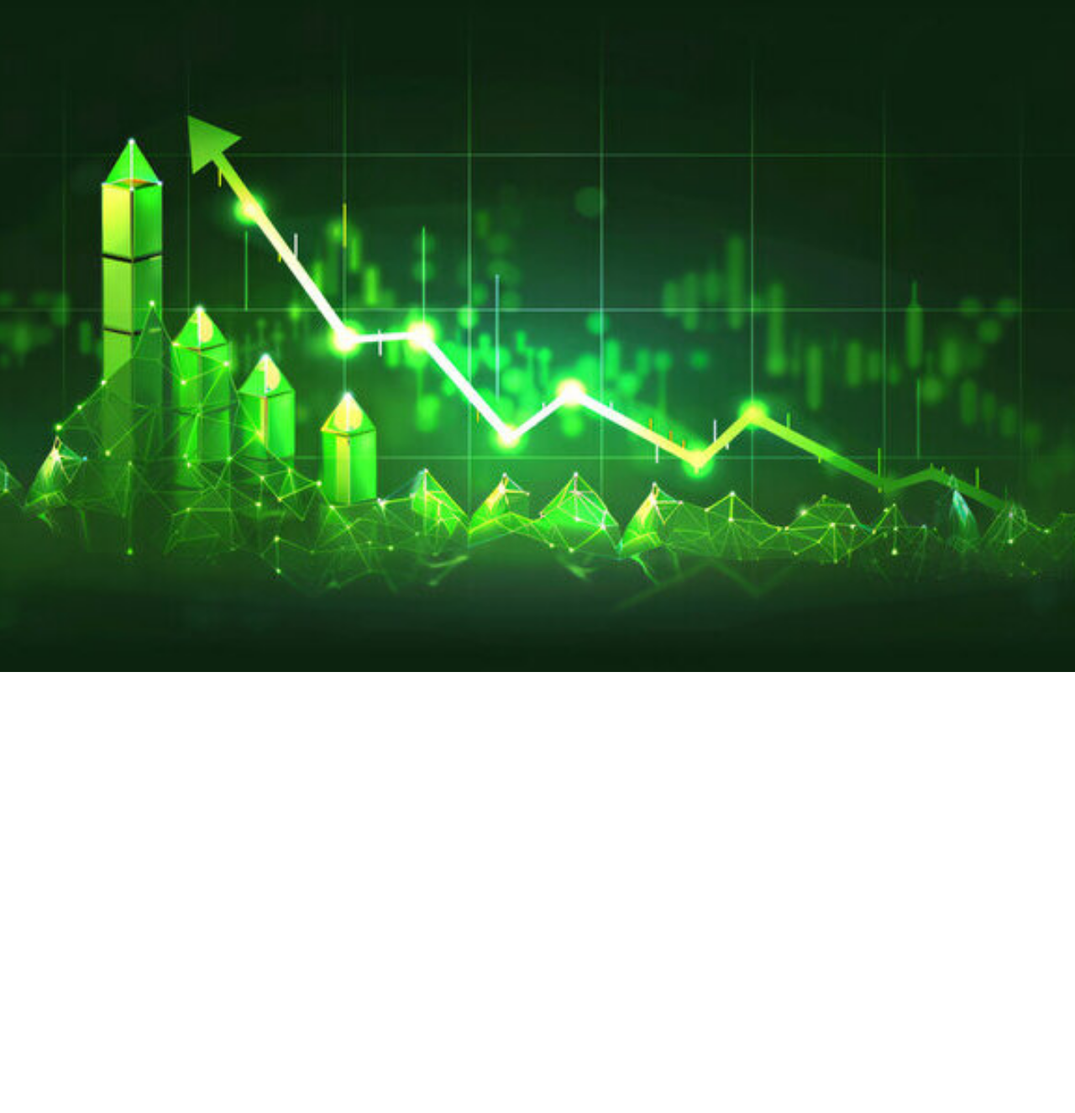
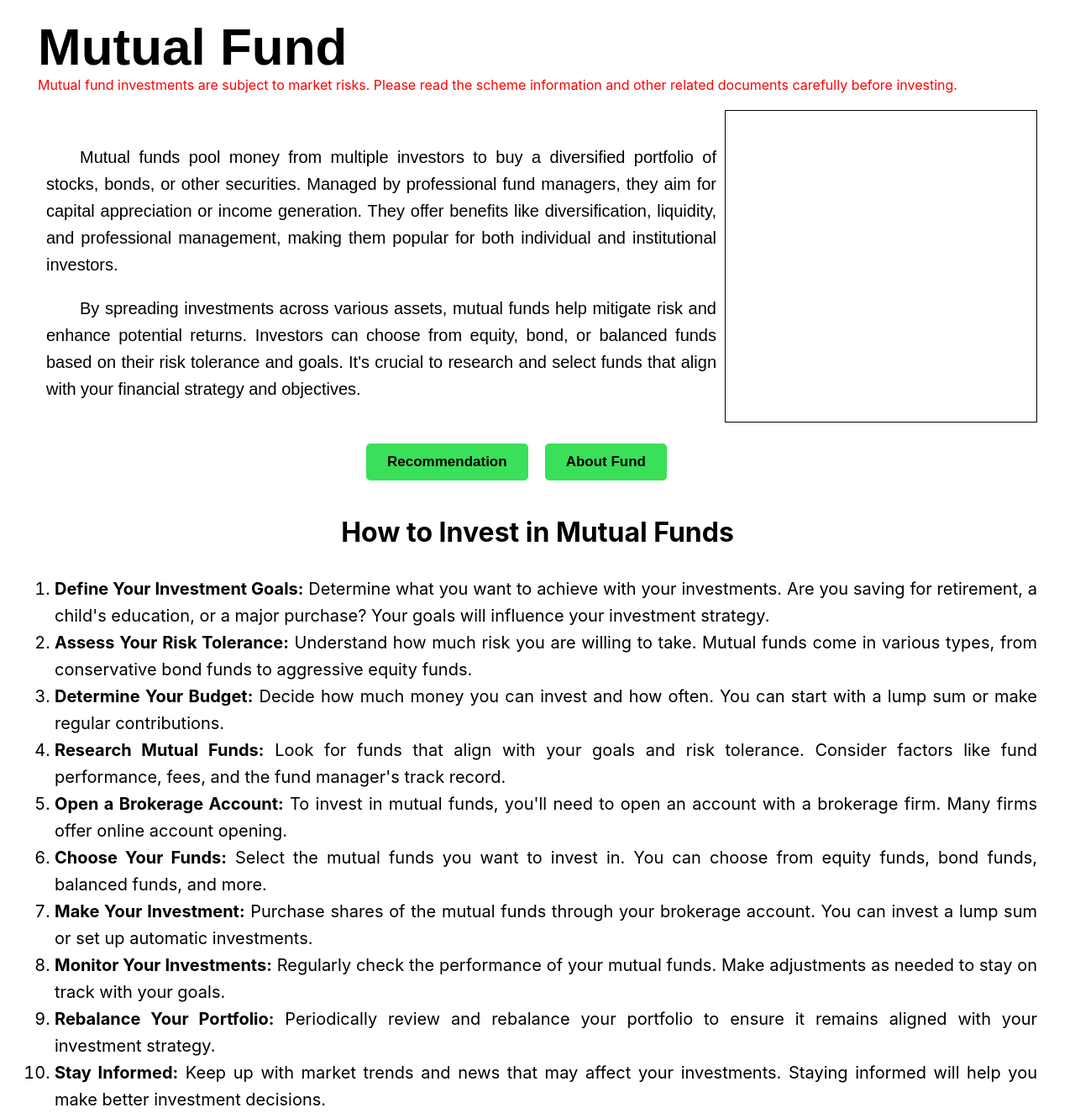
Before and after one commit to Sanjana-06/FinSage, a React (Create React App) app in the folder frontend/: page /mutualfund in a window 1280 px wide. Before the commit this address had no page. Shown: the whole page at 84% size. Before the commit the page ends 800 px from the top, so only its background shows below. Built offline with nearby package versions, Linux system fonts and the light colour scheme.

Commit message:
Added MutualFund home page

```diff
--- a/frontend/src/App.js
+++ b/frontend/src/App.js
@@ -2,6 +2,8 @@ import "./App.css";
 import { BrowserRouter as Router, Routes, Route } from "react-router-dom";
 import LoginPage from "./pages/LoginPage";
 import HomePage from "./pages/HomePage";
+import MutualFundPage from "./components/MutualFund/home";
+
 
 function App() {
   return (
@@ -10,6 +12,7 @@ function App() {
         <Routes>
           <Route path="/" element={<LoginPage />} />
           <Route path="/home" element={<HomePage />} />
+          <Route path="/mutualfund" element={<MutualFundPage/>} />
         </Routes>
       </Router>
     </div>
--- /dev/null
+++ b/frontend/src/components/MutualFund/home.js
@@ -0,0 +1,54 @@
+import React from 'react';
+
+const MutualFundPage = () => {
+
+  return (
+    <div style={{backgroundColor: 'white', padding: '20px', height: '100vh', paddingLeft: '45px', paddingRight: '45px' }}>
+      <h1 style={{ textAlign: 'left', fontFamily: "Arial, sans-serif", fontSize: '62px', marginBottom: '0px', marginTop: '0px'}}>
+        Mutual Fund
+      </h1>
+
+      <h3 style={{ color: 'red', fontSize: '16px', fontWeight: 'normal', marginTop: '0px', marginBottom: '20px' }}>
+        Mutual fund investments are subject to market risks. Please read the scheme information and other related documents carefully before investing.
+      </h3>
+
+      <div style={{ display: 'flex' }}>
+        <div style={{ flex: 1, marginRight: '10px' }}>
+          <p style={{ paddingLeft:'10px',marginTop: '40px', marginBottom: '20px', fontFamily: 'Arial, sans-serif', fontSize: '20px', textAlign: 'justify', lineHeight: '1.6',textIndent: '2em'  }}>
+            Mutual funds pool money from multiple investors to buy a diversified portfolio of stocks, bonds, or other securities. Managed by professional fund managers, they aim for capital appreciation or income generation. They offer benefits like diversification, liquidity, and professional management, making them popular for both individual and institutional investors.</p>
+          <p style={{ paddingLeft:'10px',marginTop: '20px', marginBottom: '20px', fontFamily: 'Arial, sans-serif', fontSize: '20px', textAlign: 'justify', lineHeight: '1.6',textIndent: '2em' }}>By spreading investments across various assets, mutual funds help mitigate risk and enhance potential returns. Investors can choose from equity, bond, or balanced funds based on their risk tolerance and goals. It's crucial to research and select funds that align with your financial strategy and objectives.</p>
+        </div>
+
+        <div style={{ width: '350px', height: '350px', border: '1px solid #000', padding: '10px', position: 'relative',marginBottom:'15px' }}>
+        </div>
+      </div>
+
+      <div style={{ textAlign: 'center', marginLeft: '-50px' }}>
+        <button style={{ backgroundColor: '#3AE059', color: 'black', border: 'none', padding: '12px 25px', margin: '10px', cursor: 'pointer', borderRadius: '5px', fontWeight: 'bold', fontSize: '17px' }}>
+          Recommendation
+        </button>
+        <button style={{ backgroundColor: '#3AE059', color: 'black', border: 'none', padding: '12px 25px', margin: '10px', cursor: 'pointer', borderRadius: '5px', fontWeight: 'bold', fontSize: '17px' }}>
+          About Fund
+        </button>
+      </div>
+
+      <div style={{ marginTop: '20px' }}>
+        <h3 style={{ textAlign: 'center', fontSize: '32px' }}>How to Invest in Mutual Funds</h3>
+        <ol style={{ textAlign: 'justify', fontSize: '20px', listStyleType: 'decimal', paddingLeft: '20px', lineHeight: '1.6' }}>
+          <li><b>Define Your Investment Goals:</b> Determine what you want to achieve with your investments. Are you saving for retirement, a child's education, or a major purchase? Your goals will influence your investment strategy.</li>
+          <li><b>Assess Your Risk Tolerance:</b> Understand how much risk you are willing to take. Mutual funds come in various types, from conservative bond funds to aggressive equity funds.</li>
+          <li><b>Determine Your Budget:</b> Decide how much money you can invest and how often. You can start with a lump sum or make regular contributions.</li>
+          <li><b>Research Mutual Funds:</b> Look for funds that align with your goals and risk tolerance. Consider factors like fund performance, fees, and the fund manager's track record.</li>
+          <li><b>Open a Brokerage Account:</b> To invest in mutual funds, you'll need to open an account with a brokerage firm. Many firms offer online account opening.</li>
+          <li><b>Choose Your Funds:</b> Select the mutual funds you want to invest in. You can choose from equity funds, bond funds, balanced funds, and more.</li>
+          <li><b>Make Your Investment:</b> Purchase shares of the mutual funds through your brokerage account. You can invest a lump sum or set up automatic investments.</li>
+          <li><b>Monitor Your Investments:</b> Regularly check the performance of your mutual funds. Make adjustments as needed to stay on track with your goals.</li>
+          <li><b>Rebalance Your Portfolio:</b> Periodically review and rebalance your portfolio to ensure it remains aligned with your investment strategy.</li>
+          <li><b>Stay Informed:</b> Keep up with market trends and news that may affect your investments. Staying informed will help you make better investment decisions.</li>
+        </ol>
+      </div>
+    </div>
+  );
+};
+
+export default MutualFundPage;
--- a/frontend/src/pages/HomePage.js
+++ b/frontend/src/pages/HomePage.js
@@ -3,7 +3,7 @@ import React, { useState } from "react";
 const HomePage = () => {
   const [formData, setFormData] = useState({
     income: "",
-    riskLevel: "low",
+    riskLevel: "Select risk level",
     returnPeriod: "",
   });
 
@@ -103,6 +103,7 @@ const HomePage = () => {
                   borderRadius: "5px",
                 }}
               >
+                <option value="Select risk level">---Select---</option>
                 <option value="low">Low</option>
                 <option value="medium">Medium</option>
                 <option value="high">High</option>
@@ -143,7 +144,7 @@ const HomePage = () => {
               type="submit"
               style={{
                 padding: "10px",
-                background: "#28a745",
+                background: "#3AE059",
                 color: "white",
                 border: "none",
                 cursor: "pointer",
```
